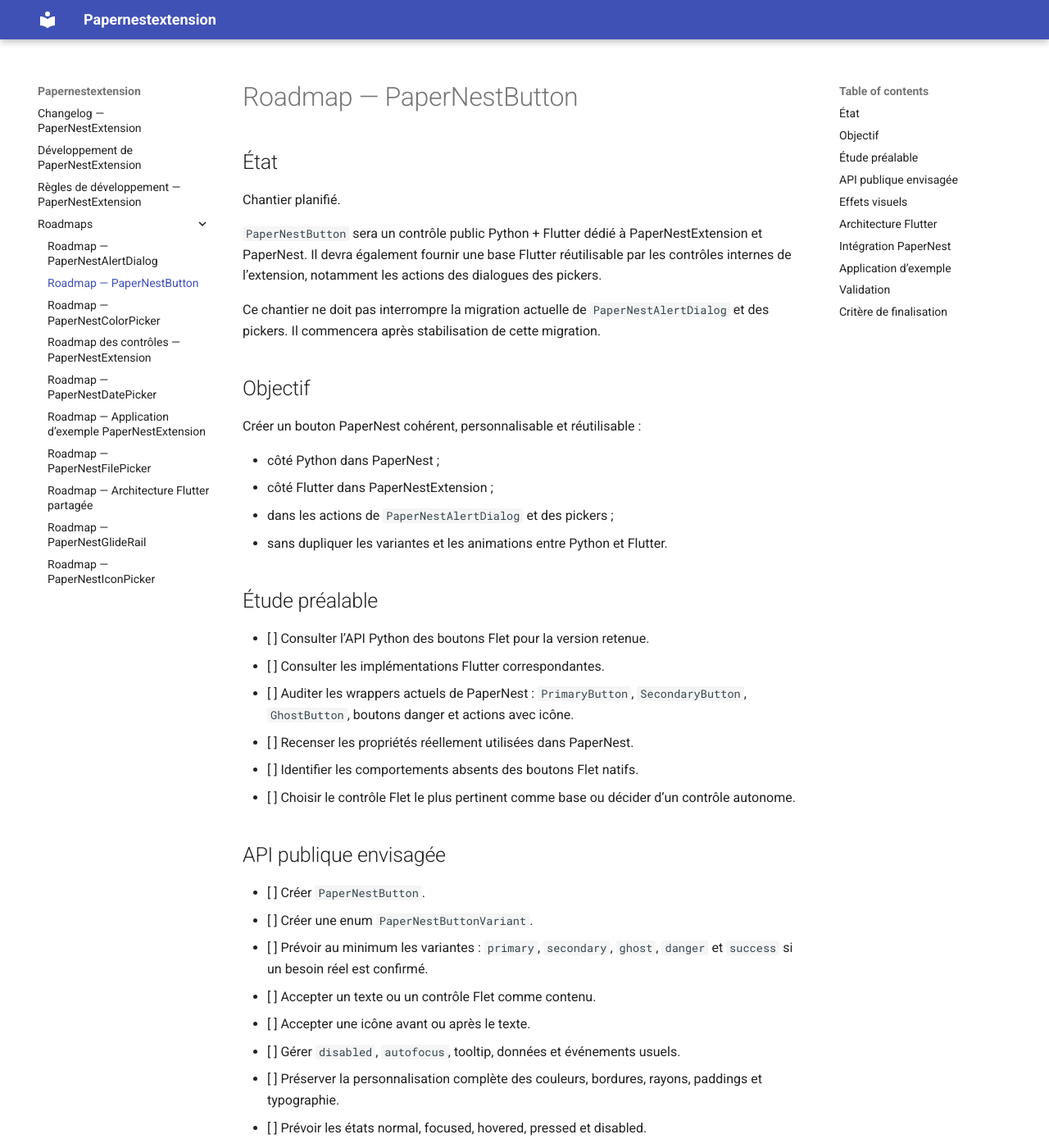
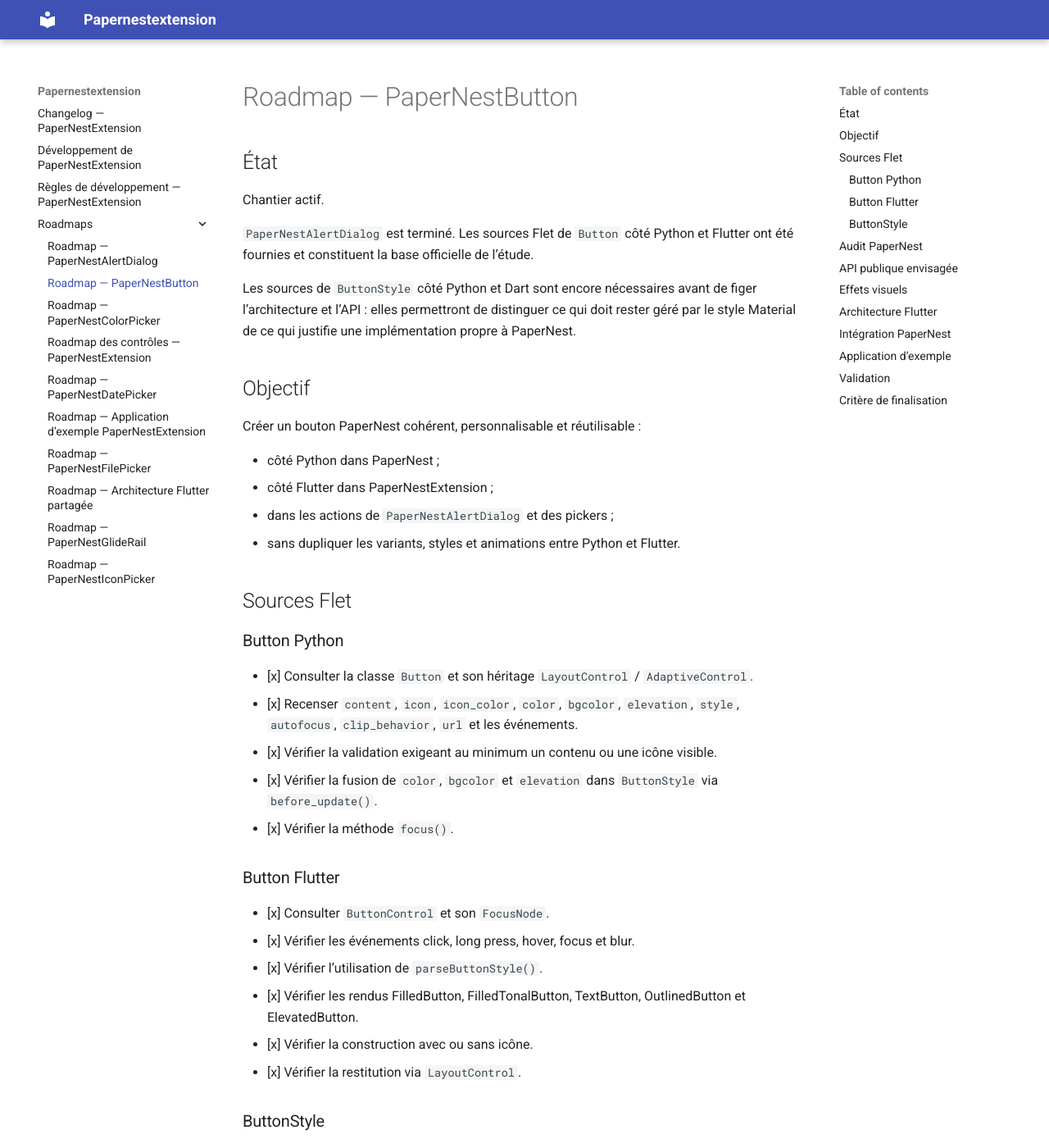
Before and after one commit to Drenae/PaperNestExtension, an MkDocs documentation site: the page built from docs/roadmaps/ROADMAP_BUTTON.md, in a window 1280 px wide and 1400 px high. Shown: the whole window at 82% size. Built offline with MkDocs 1.6.1 and Material for MkDocs 9.7.7, drawn with Linux system fonts in a browser that asks for light colours; some of the changed text lies outside the part shown.

Commit message:
docs: ouvrir l’étude de PaperNestButton

```diff
--- a/docs/roadmaps/ROADMAP_BUTTON.md
+++ b/docs/roadmaps/ROADMAP_BUTTON.md
@@ -2,11 +2,11 @@
 
 ## État
 
-Chantier planifié.
+Chantier actif.
 
-`PaperNestButton` sera un contrôle public Python + Flutter dédié à PaperNestExtension et PaperNest. Il devra également fournir une base Flutter réutilisable par les contrôles internes de l’extension, notamment les actions des dialogues des pickers.
+`PaperNestAlertDialog` est terminé. Les sources Flet de `Button` côté Python et Flutter ont été fournies et constituent la base officielle de l’étude.
 
-Ce chantier ne doit pas interrompre la migration actuelle de `PaperNestAlertDialog` et des pickers. Il commencera après stabilisation de cette migration.
+Les sources de `ButtonStyle` côté Python et Dart sont encore nécessaires avant de figer l’architecture et l’API : elles permettront de distinguer ce qui doit rester géré par le style Material de ce qui justifie une implémentation propre à PaperNest.
 
 ## Objectif
 
@@ -15,77 +15,106 @@ Créer un bouton PaperNest cohérent, personnalisable et réutilisable :
 - côté Python dans PaperNest ;
 - côté Flutter dans PaperNestExtension ;
 - dans les actions de `PaperNestAlertDialog` et des pickers ;
-- sans dupliquer les variantes et les animations entre Python et Flutter.
+- sans dupliquer les variants, styles et animations entre Python et Flutter.
 
-## Étude préalable
+## Sources Flet
 
-- [ ] Consulter l’API Python des boutons Flet pour la version retenue.
-- [ ] Consulter les implémentations Flutter correspondantes.
-- [ ] Auditer les wrappers actuels de PaperNest : `PrimaryButton`, `SecondaryButton`, `GhostButton`, boutons danger et actions avec icône.
-- [ ] Recenser les propriétés réellement utilisées dans PaperNest.
+### Button Python
+
+- [x] Consulter la classe `Button` et son héritage `LayoutControl` / `AdaptiveControl`.
+- [x] Recenser `content`, `icon`, `icon_color`, `color`, `bgcolor`, `elevation`, `style`, `autofocus`, `clip_behavior`, `url` et les événements.
+- [x] Vérifier la validation exigeant au minimum un contenu ou une icône visible.
+- [x] Vérifier la fusion de `color`, `bgcolor` et `elevation` dans `ButtonStyle` via `before_update()`.
+- [x] Vérifier la méthode `focus()`.
+
+### Button Flutter
+
+- [x] Consulter `ButtonControl` et son `FocusNode`.
+- [x] Vérifier les événements click, long press, hover, focus et blur.
+- [x] Vérifier l’utilisation de `parseButtonStyle()`.
+- [x] Vérifier les rendus FilledButton, FilledTonalButton, TextButton, OutlinedButton et ElevatedButton.
+- [x] Vérifier la construction avec ou sans icône.
+- [x] Vérifier la restitution via `LayoutControl`.
+
+### ButtonStyle
+
+- [ ] Consulter la définition Python de `ButtonStyle`.
+- [ ] Consulter le parseur et les modèles Dart associés.
+- [ ] Inventorier les propriétés Material déjà gérées par état.
+- [ ] Vérifier la sérialisation des valeurs normales, hovered, focused, pressed et disabled.
+- [ ] Déterminer quelles animations peuvent utiliser le style natif et lesquelles exigent un widget PaperNest.
+
+## Audit PaperNest
+
+- [ ] Relire entièrement `app/theme/buttons.py`.
+- [ ] Inventorier `PrimaryButton`, `SecondaryButton`, `GhostButton`, `DangerButton`, `SuccessButton` et leurs usages.
+- [ ] Recenser les propriétés réellement utilisées dans les dialogues, panneaux et barres d’actions.
+- [ ] Étudier les états loading et disabled actuels.
 - [ ] Identifier les comportements absents des boutons Flet natifs.
-- [ ] Choisir le contrôle Flet le plus pertinent comme base ou décider d’un contrôle autonome.
 
 ## API publique envisagée
 
 - [ ] Créer `PaperNestButton`.
-- [ ] Créer une enum `PaperNestButtonVariant`.
-- [ ] Prévoir au minimum les variantes : `primary`, `secondary`, `ghost`, `danger` et `success` si un besoin réel est confirmé.
+- [ ] Créer `PaperNestButtonVariant`.
+- [ ] Prévoir au minimum `primary`, `secondary`, `ghost`, `danger` et `success`.
 - [ ] Accepter un texte ou un contrôle Flet comme contenu.
-- [ ] Accepter une icône avant ou après le texte.
-- [ ] Gérer `disabled`, `autofocus`, tooltip, données et événements usuels.
-- [ ] Préserver la personnalisation complète des couleurs, bordures, rayons, paddings et typographie.
-- [ ] Prévoir les états normal, focused, hovered, pressed et disabled.
+- [ ] Accepter une icône ou un contrôle avant ou après le contenu.
+- [ ] Gérer `disabled`, `autofocus`, URL, tooltip et événements usuels.
+- [ ] Préserver la personnalisation des couleurs, bordures, rayons, paddings, typographie, élévation et ombre.
+- [ ] Prévoir les états normal, hovered, focused, pressed et disabled.
+- [ ] Étudier un état loading natif au contrôle.
 
 ## Effets visuels
 
 - [ ] Ajouter `gradient`.
 - [ ] Ajouter `focused_gradient`.
-- [ ] Étudier `hover_gradient` et `pressed_gradient` uniquement s’ils apportent un gain réel.
+- [ ] Étudier `hover_gradient`, `pressed_gradient` et `disabled_gradient`.
 - [ ] Ajouter une animation de survol configurable.
 - [ ] Ajouter une animation de clic configurable.
-- [ ] Prévoir au minimum durée, courbe, échelle et éventuellement translation légère.
-- [ ] Respecter les états désactivés et l’accessibilité.
+- [ ] Prévoir durée, courbe, échelle et éventuellement une translation légère.
+- [ ] Empêcher tout décalage de layout pendant les animations.
+- [ ] Respecter clavier, focus, disabled et accessibilité.
 - [ ] Éviter les animations excessives dans PaperNest.
 
 ## Architecture Flutter
 
-- [ ] Créer un widget Flutter interne partagé pour le rendu et les variantes.
+- [ ] Déterminer si le contrôle peut s’appuyer sur les boutons Material natifs enveloppés dans une surface animée.
+- [ ] Créer un widget Flutter interne partagé pour le rendu et les variants.
 - [ ] Utiliser ce widget dans le contrôle public `PaperNestButton`.
-- [ ] Permettre son utilisation directe par les contrôles Flutter internes de l’extension.
-- [ ] Utiliser ce rendu pour les actions internes de `PaperNestAlertDialog`, `PaperNestColorPicker` et `PaperNestIconPicker` lorsque la migration sera prête.
-- [ ] Regrouper variantes, styles et animations par thèmes cohérents, sans multiplier les petits fichiers helpers.
-- [ ] Intégrer ce travail à l’architecture suivie par `ROADMAP_FLUTTER_SHARED_COMPONENTS.md`.
+- [ ] Permettre son utilisation directe dans les contrôles Flutter internes de l’extension.
+- [ ] Utiliser progressivement ce rendu pour les actions internes des dialogues et pickers.
+- [ ] Regrouper variants, styles et animations par thèmes cohérents sans multiplier les helpers.
+- [ ] Coordonner ce travail avec `ROADMAP_FLUTTER_SHARED_COMPONENTS.md`.
 
 ## Intégration PaperNest
 
-- [ ] Créer un wrapper thématique minimal si nécessaire.
-- [ ] Remplacer progressivement `PrimaryButton`, `SecondaryButton`, `GhostButton` et les variantes danger.
-- [ ] Préserver les API applicatives utiles ou fournir une migration claire.
+- [ ] Créer un wrapper thématique minimal seulement s’il apporte une valeur réelle.
+- [ ] Remplacer progressivement les wrappers de `app/theme/buttons.py`.
+- [ ] Préserver leurs API utiles ou fournir une migration claire.
 - [ ] Vérifier tous les dialogues, panneaux et barres d’actions.
 - [ ] Supprimer les anciens wrappers uniquement après validation complète.
 
 ## Application d’exemple
 
 - [ ] Créer un panneau dédié aux boutons.
-- [ ] Ajouter une page ou une section `Actions` dans l’application d’exemple.
-- [ ] Présenter toutes les variantes.
-- [ ] Présenter les gradients normal et focused.
-- [ ] Présenter les états hover, click, disabled et loading si ce dernier est retenu.
-- [ ] Vérifier le clavier, le focus et le curseur.
+- [ ] Ajouter une page ou section `Actions` dans l’application d’exemple.
+- [ ] Présenter tous les variants.
+- [ ] Présenter gradients et états interactifs.
+- [ ] Présenter disabled et loading si retenu.
+- [ ] Vérifier clavier, focus et curseur.
 
 ## Validation
 
 - [ ] Valider l’API Python.
 - [ ] Valider le widget Flutter interne.
 - [ ] Valider les animations sous Windows.
-- [ ] Vérifier l’absence de décalage de layout pendant les animations.
+- [ ] Vérifier l’absence de décalage de layout.
 - [ ] Vérifier les actions des dialogues et pickers.
 - [ ] Valider l’intégration PaperNest.
 - [ ] Valider `flet run`.
-- [ ] Valider les builds Windows de PaperNestExtension et PaperNest.
+- [ ] Valider les builds Windows des deux projets.
 - [ ] Faire valider visuellement et fonctionnellement le contrôle par l’utilisateur.
 
 ## Critère de finalisation
 
-Le chantier sera terminé lorsque `PaperNestButton` remplacera proprement les wrappers nécessaires de PaperNest, que ses variantes et animations seront partagées avec les actions Flutter internes, et que les deux projets auront été validés sous Windows sans régression.
+Le chantier sera terminé lorsque `PaperNestButton` remplacera proprement les wrappers nécessaires de PaperNest, que ses variants et animations seront partagés avec les actions Flutter internes, et que les deux projets auront été validés sous Windows sans régression.
```
